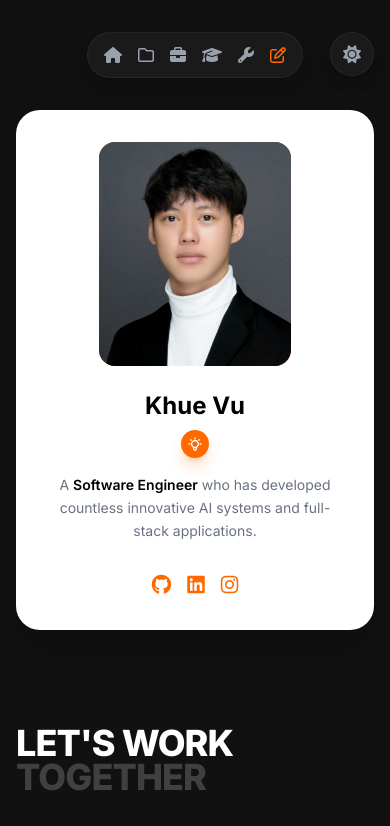
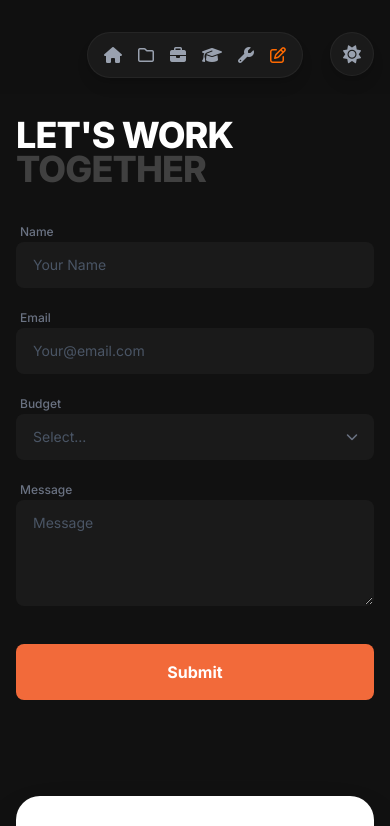
Before and after one commit to kvv190001/vivukhue-portfolio, a Next.js app: page /contact in a window 390 px wide. Shown: the top 826 px of the page. Built offline with nearby package versions, Linux system fonts and the light colour scheme.

Commit message:
fix bio card position on mobile

```diff
--- a/app/(site)/contact/page.tsx
+++ b/app/(site)/contact/page.tsx
@@ -8,7 +8,7 @@ export const metadata: Metadata = {
 
 export default function ContactPage() {
   return (
-    <div className="mt-12">
+    <div className="mt-2 lg:mt-12">
       <Contact />
     </div>
   );
--- a/app/(site)/education/page.tsx
+++ b/app/(site)/education/page.tsx
@@ -10,7 +10,7 @@ export const metadata: Metadata = {
 export default function EducationPage() {
   return (
     <>
-      <div className="mt-12">
+      <div className="mt-2 lg:mt-12">
         <Education />
       </div>
       <Contact />
--- a/app/(site)/experience/page.tsx
+++ b/app/(site)/experience/page.tsx
@@ -10,7 +10,7 @@ export const metadata: Metadata = {
 export default function ExperiencePage() {
   return (
     <>
-      <div className="mt-12">
+      <div className="mt-2 lg:mt-12">
         <Experience />
       </div>
       <Contact />
--- a/app/(site)/layout.tsx
+++ b/app/(site)/layout.tsx
@@ -18,10 +18,12 @@ export default function SiteLayout({ children }: { children: React.ReactNode })
       </div>
       <div className="max-w-6xl mx-auto px-4 sm:px-6 lg:px-8 pb-12 mt-4 lg:mt-0 flex flex-col lg:flex-row gap-12 lg:gap-24 relative">
         <Sidebar />
-        <main className="w-full flex-1 space-y-32 pb-24">
+        <main className="w-full flex-1 space-y-32 order-1 lg:order-2">
           {children}
-          <Footer />
         </main>
+      </div>
+      <div className="max-w-6xl mx-auto px-4 sm:px-6 lg:px-8 pb-24">
+        <Footer />
       </div>
     </>
   );
--- a/app/(site)/projects/page.tsx
+++ b/app/(site)/projects/page.tsx
@@ -10,7 +10,7 @@ export const metadata: Metadata = {
 export default function ProjectsPage() {
   return (
     <>
-      <div className="mt-12">
+      <div className="mt-2 lg:mt-12">
         <Projects />
       </div>
       <Contact />
--- a/app/(site)/tools/page.tsx
+++ b/app/(site)/tools/page.tsx
@@ -10,7 +10,7 @@ export const metadata: Metadata = {
 export default function ToolsPage() {
   return (
     <>
-      <div className="mt-12">
+      <div className="mt-2 lg:mt-12">
         <Tools />
       </div>
       <Contact />
--- a/components/layout/Sidebar.tsx
+++ b/components/layout/Sidebar.tsx
@@ -1,10 +1,20 @@
+"use client";
+
 import Image from "next/image";
+import { usePathname } from "next/navigation";
 import { profile } from "@/data/profile";
 import Reveal from "@/components/ui/Reveal";
 
 export default function Sidebar() {
+  const pathname = usePathname();
+  const isHome = pathname === "/";
+
   return (
-    <aside className="w-full lg:w-80 flex-shrink-0 lg:sticky lg:top-34 h-fit z-10">
+    <aside
+      className={`w-full lg:w-80 flex-shrink-0 lg:sticky lg:top-34 h-fit z-10 ${
+        isHome ? "order-1" : "order-2 lg:order-1"
+      }`}
+    >
       <Reveal className="bg-white text-black rounded-3xl p-8 shadow-2xl relative overflow-hidden text-center">
         {/* Profile Image */}
         <div className="relative w-48 h-56 mx-auto mb-6 rounded-2xl overflow-hidden bg-orange-600">
--- a/components/ui/ProjectRow.tsx
+++ b/components/ui/ProjectRow.tsx
@@ -31,7 +31,7 @@ export default function ProjectRow({ name, description, imageUrl, href }: Projec
         <p className="text-gray-500 light:text-gray-600 text-sm">{description}</p>
       </div>
       <svg
-        className="w-5 h-5 flex-shrink-0 self-start  -ml-8 text-orange-500 transition-transform duration-300 group-hover:-translate-y-2 group-hover:translate-x-2"
+        className="w-5 h-5 flex-shrink-0 self-start -ml-8 text-orange-500 transition-transform duration-300 group-hover:-translate-y-2 group-hover:translate-x-2"
         fill="none"
         stroke="currentColor"
         strokeWidth={2}
```
